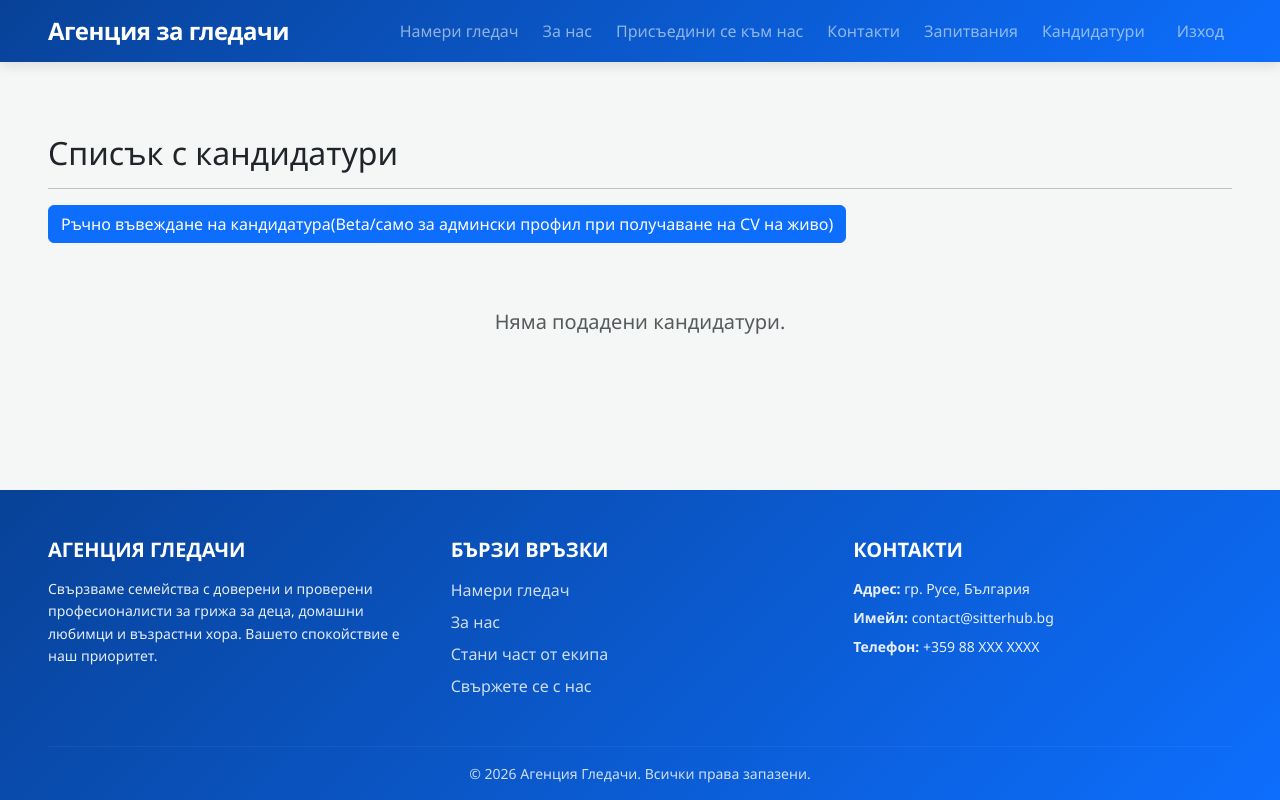
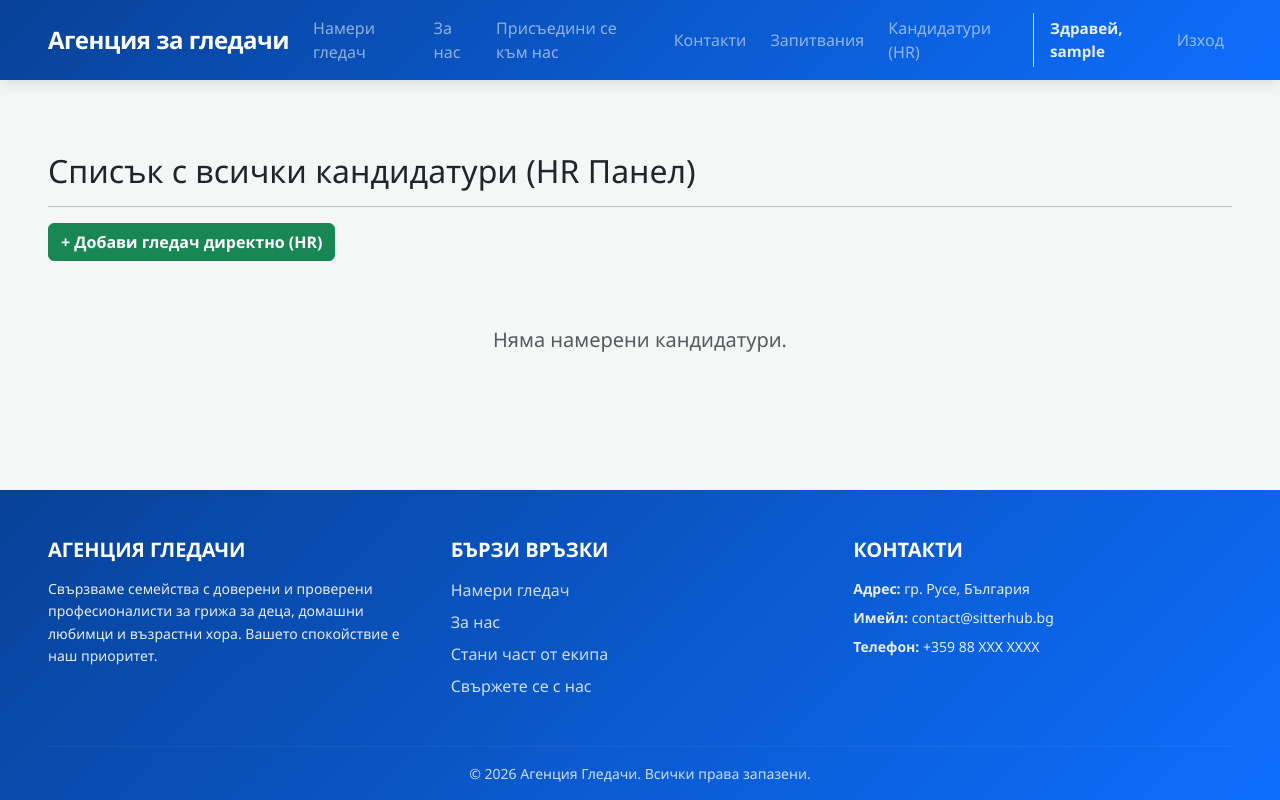
Before and after one commit to mpkosta/SitterHub, a Django app: page /applications/applications/ in a window 1280 px wide. Run offline with Django 5.2, Linux system fonts and the light colour scheme; the visitor is signed in with stand-in values (Sample User, id 1); data that the repository does not hold is empty.

Commit message:
feat: Completed  Applications CRUD and added Admin Sitter creation
Implemented full owner-manageable CRUD for Applications with role-based access control and deletion confirmation. Added a frontend form for staff to directly create Sitter profiles. Updated the navbar to be dynamic based on user roles.

```diff
--- a/recruitment/views.py
+++ b/recruitment/views.py
@@ -5,7 +5,7 @@ from django.contrib.auth.mixins import UserPassesTestMixin, LoginRequiredMixin
 from .models import Application
 from .forms import ApplicationForm, ApplicationEditForm
 
-class ApplicationCreateView(CreateView):
+class ApplicationCreateView(LoginRequiredMixin, CreateView):
     model = Application
     form_class = ApplicationForm
     template_name = "recruitment/application_form.html"
@@ -13,44 +13,43 @@ class ApplicationCreateView(CreateView):
 
     def form_valid(self, form):
         form.instance.user = self.request.user
-
-        messages.success(
-            self.request,
-            "Вашата кандидатура е изпратена успешно! Очаквайте отговор до няколко часа."
-        )
+        messages.success(self.request, "Вашата кандидатура е изпратена успешно! Очаквайте отговор до няколко часа.")
         return super().form_valid(form)
 
-class ApplicationListView(UserPassesTestMixin, ListView):
+class ApplicationListView(LoginRequiredMixin, ListView):
     model = Application
     template_name = "recruitment/application_list.html"
     context_object_name = "applications"
-    ordering = ["-created_at"]
     paginate_by = 10
 
-    def test_func(self):
-        return self.request.user.is_staff
+    def get_queryset(self):
+        if self.request.user.is_staff:
+            return Application.objects.all().order_by("-created_at")
+        return Application.objects.filter(user=self.request.user).order_by("-created_at")
 
-class ApplicationUpdateView(UserPassesTestMixin, UpdateView):
+class ApplicationUpdateView(LoginRequiredMixin, UserPassesTestMixin, UpdateView):
     model = Application
     form_class = ApplicationEditForm
     template_name = "recruitment/application_form.html"
     success_url = reverse_lazy("application-list")
 
     def test_func(self):
-        return self.request.user.is_staff
+        obj = self.get_object()
+        return self.request.user == obj.user or self.request.user.is_staff
 
     def form_valid(self, form):
         messages.success(self.request, "Кандидатурата е обновена успешно!")
         return super().form_valid(form)
 
-class ApplicationDeleteView(UserPassesTestMixin, DeleteView):
+class ApplicationDeleteView(LoginRequiredMixin, UserPassesTestMixin, DeleteView):
     model = Application
     template_name = "recruitment/application_delete.html"
     success_url = reverse_lazy("application-list")
 
     def test_func(self):
-        return self.request.user.is_staff
+        obj = self.get_object()
+        return self.request.user == obj.user or self.request.user.is_staff
 
-    def delete(self, request, *args, **kwargs):
+    def form_valid(self, form):
         messages.success(self.request, "Кандидатурата беше изтрита успешно!")
-        return super().delete(request, *args, **kwargs)
+        return super().form_valid(form)
--- a/sitters/urls.py
+++ b/sitters/urls.py
@@ -1,8 +1,9 @@
 from django.urls import path
-from .views import SitterListView, SitterDetailView, SitterUpdateView
+from .views import SitterListView, SitterDetailView, SitterUpdateView, SitterCreateView
 
 urlpatterns = [
     path('', SitterListView.as_view(), name='sitters-list'),
+    path('add/', SitterCreateView.as_view(), name='sitter-create'),
     path('<int:pk>/', SitterDetailView.as_view(), name='sitter-profile'),
     path('<int:pk>/edit/', SitterUpdateView.as_view(), name='sitter-edit'),
 ]
--- a/templates/recruitment/application_list.html
+++ b/templates/recruitment/application_list.html
@@ -1,11 +1,19 @@
 {% extends 'shared/base.html' %}
-{% block title %}Всички кандидатури{% endblock %}
+{% block title %}{% if user.is_staff %}Всички кандидатури{% else %}Моите кандидатури{% endif %}{% endblock %}
 
 {% block content %}
 <div class="mt-4">
-    <h2>Списък с кандидатури</h2>
+    <h2>{% if user.is_staff %}Списък с всички кандидатури (HR Панел){% else %}Моите кандидатури{% endif %}</h2>
     <hr>
-    <a href="{% url 'apply' %}" class="btn btn-primary mb-3">Ръчно въвеждане на кандидатура(Beta/само за админски профил при получаване на CV на живо)</a>
+
+    {% if user.is_staff %}
+        <a href="{% url 'sitter-create' %}" class="btn btn-success mb-3 fw-bold">
+            + Добави гледач директно (HR)
+        </a>
+    {% else %}
+        <a href="{% url 'apply' %}" class="btn btn-primary mb-3">Подай нова кандидатура</a>
+    {% endif %}
+
     <div class="row g-3">
         {% for app in applications %}
             <div class="col-md-6">
@@ -18,14 +26,14 @@
 
                         <div class="mt-3">
                             <a href="{% url 'application-edit' app.pk %}" class="btn btn-warning btn-sm">Редактирай</a>
-                            <a href="{% url 'application-delete' app.pk %}" class="btn btn-danger btn-sm">Изтрий</a>
+                            <a href="{% url 'application-delete' app.pk %}" class="btn btn-danger btn-sm">Оттегли / Изтрий</a>
                         </div>
                     </div>
                 </div>
             </div>
         {% empty %}
             <div class="col-12 text-center py-5">
-                <p class="text-muted fs-5">Няма подадени кандидатури.</p>
+                <p class="text-muted fs-5">Няма намерени кандидатури.</p>
             </div>
         {% endfor %}
     </div>
--- a/templates/shared/nav.html
+++ b/templates/shared/nav.html
@@ -14,6 +14,10 @@
     }
     .custom-navbar .nav-link:hover {
         opacity: 0.8;
+    }
+    .user-greeting {
+        color: rgba(255, 255, 255, 0.9);
+        font-size: 0.95rem;
     }
 </style>
 
@@ -33,9 +37,11 @@
                 {% if user.is_authenticated %}
                     <li class="nav-item"><a class="nav-link" href="{% url 'inquiry-list' %}">Запитвания</a></li>
 
-                    {% if user.is_staff %}
-                        <li class="nav-item"><a class="nav-link" href="{% url 'application-list' %}">Кандидатури</a></li>
-                    {% endif %}
+                    <li class="nav-item">
+                        <a class="nav-link" href="{% url 'application-list' %}">
+                            {% if user.is_staff %}Кандидатури (HR){% else %}Моите кандидатури{% endif %}
+                        </a>
+                    </li>
 
                     {% if request.user.sitter_profile %}
                         <li class="nav-item">
@@ -45,7 +51,11 @@
                         </li>
                     {% endif %}
 
-                    <li class="nav-item ms-2">
+                    <li class="nav-item ms-lg-3 d-none d-lg-flex align-items-center">
+                        <span class="user-greeting fw-bold border-start ps-3 py-1">Здравей, {{ user.username }}</span>
+                    </li>
+
+                    <li class="nav-item ms-1">
                         <form method="post" action="{% url 'logout' %}" class="d-inline m-0 p-0">
                             {% csrf_token %}
                             <button type="submit" class="btn btn-link nav-link" style="text-decoration: none;">Изход</button>
```
Also changed, not shown: sitters/forms.py (+17 -0 lines), sitters/views.py (+18 -2 lines).
